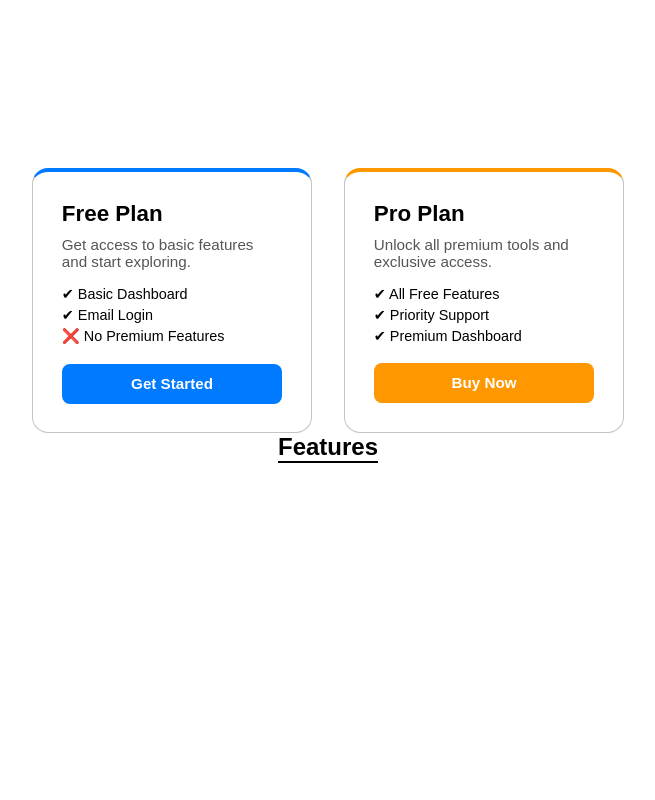
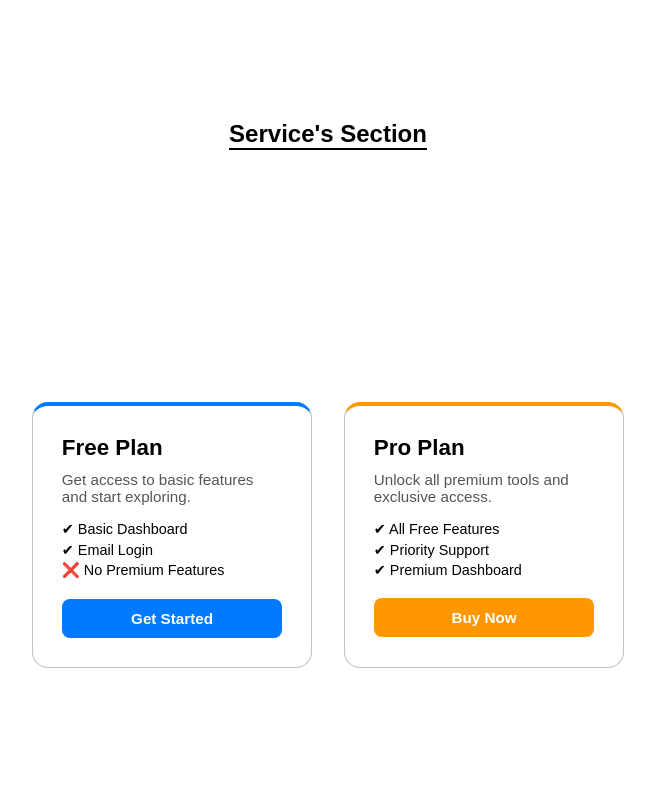
Before and after one commit to TEJASS-PATELL/Backend_flow, a React (Vite) app in the folder Frontend/: page / in a window 1280 px wide. Shown: the part 740-1540 px from the top of the page, without its empty margins (312-967 px from the left). Built offline with nearby package versions, Linux system fonts and the light colour scheme; a web font is replaced by a local one.

Commit message:
made frontend

```diff
--- a/Frontend/src/components/FAQ.jsx
+++ b/Frontend/src/components/FAQ.jsx
@@ -4,7 +4,7 @@ import "../style/FAQ.css"
 export default function FAQ() {
   return (
     <section id='faq'>
-        <h1>FAQ</h1>
+        <h1>FAQ Section</h1>
     </section>
   )
 }
--- a/Frontend/src/components/Features.jsx
+++ b/Frontend/src/components/Features.jsx
@@ -4,7 +4,7 @@ export default function Features() {
   return (
     <section id='features'>
         <div className='features-container'>
-        <h1>Features</h1>
+        <h1>Features Section</h1>
         </div>
     </section>
   )
--- a/Frontend/src/components/Services.jsx
+++ b/Frontend/src/components/Services.jsx
@@ -9,7 +9,9 @@ export default function Services() {
       navigate("/premium");
     }
   return (
-    <div className="pricing-section">
+    <section id="pricing-section">
+      <h1>Service's Section</h1>
+        <div className="cards-wrapper">
       <div className="pricing-cards">
         <div className="pricing-card free-card">
           <h3>Free Plan</h3>
@@ -37,6 +39,7 @@ export default function Services() {
           </button>
         </div>
       </div>
-    </div>
+      </div>
+    </section>
   )
 }
--- a/Frontend/src/style/Home.css
+++ b/Frontend/src/style/Home.css
@@ -30,7 +30,6 @@
 .home-buttons {
   display: flex;
   align-items: center;
-  margin-bottom: 120px;
   justify-content: center;
   gap: 1rem;
 }
--- a/Frontend/src/style/Services.css
+++ b/Frontend/src/style/Services.css
@@ -1,13 +1,27 @@
-
-.pricing-section {
-  margin-top: 3rem;
+#pricing-section {
+  min-height: 100vh;
   text-align: center;
+  display: flex;
+  flex-direction: column;
+  align-items: center;
 }
 
 .pricing-title {
   font-size: 1.8rem;
   font-weight: 600;
   margin-bottom: 1.5rem;
+}
+
+#pricing-section h1{
+    border-bottom: 2px solid black;
+}
+
+.cards-wrapper {
+  flex: 1;
+  display: flex;
+  justify-content: center;
+  align-items: center;
+  width: 100%;
 }
 
 .pricing-cards {
```
